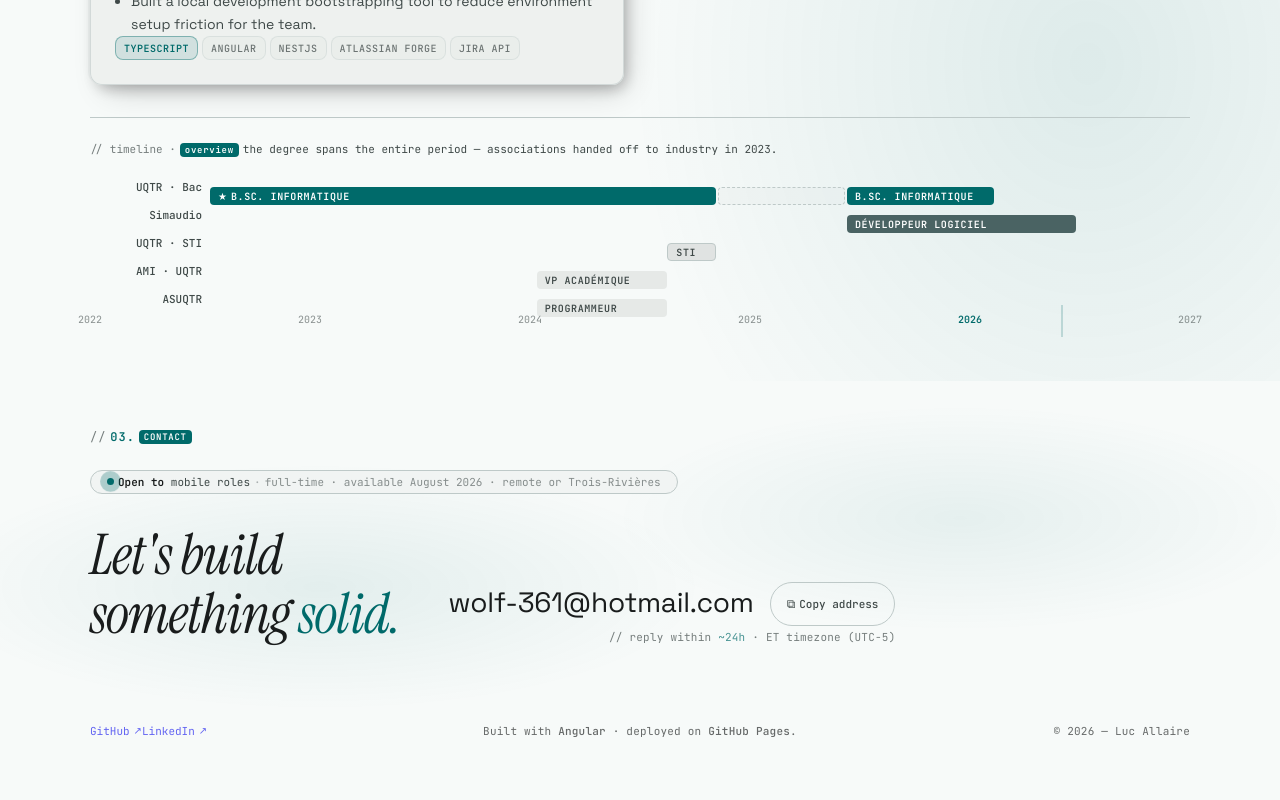
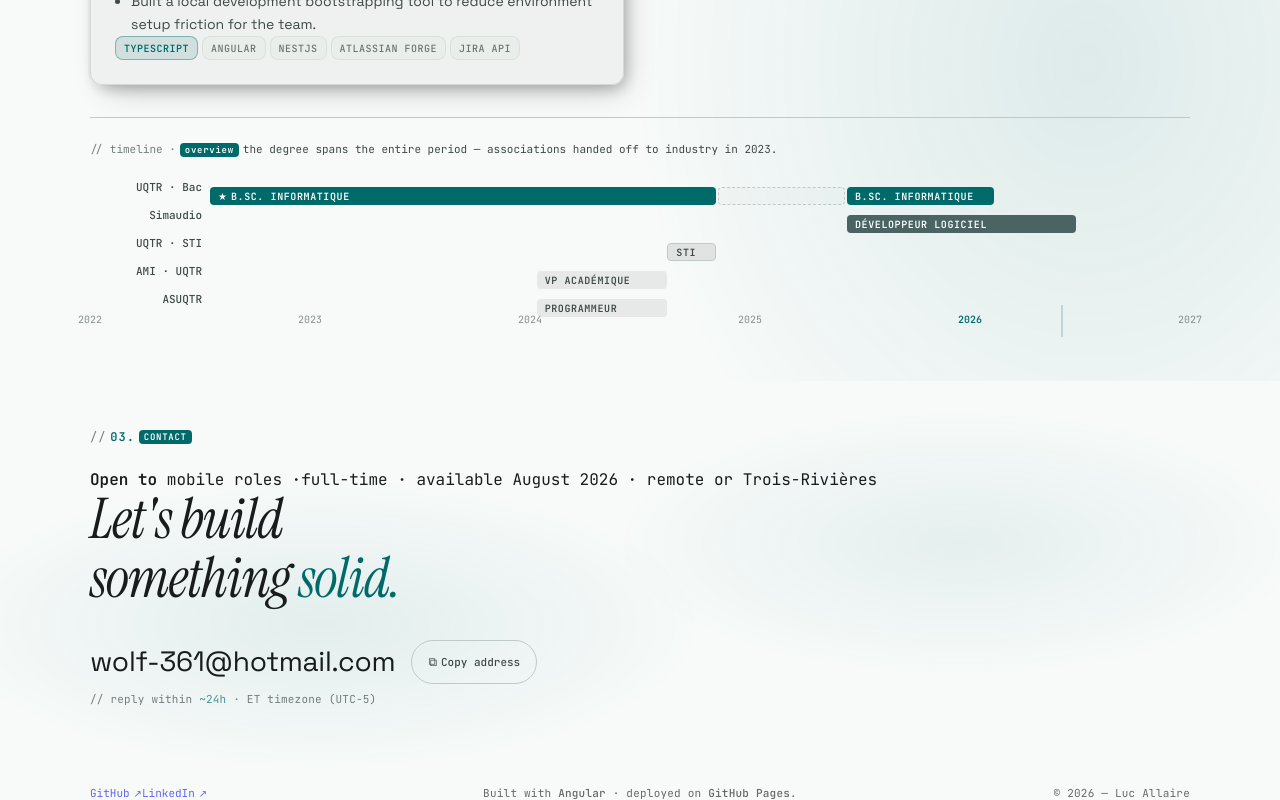
Before and after one commit to wolf-361/portfolio, an Angular app: page /#contact in a window 1280 px wide. Shown: the part 3320-4120 px from the top of the page. Before the commit the page ends 4058 px from the top, so only its background shows below. Built offline with nearby package versions, Linux system fonts and the light colour scheme.

Commit message:
fix(contact): collapse two-column layout to single left-aligned column

```diff
--- a/src/app/features/home/pages/home-page/home-page.scss
+++ b/src/app/features/home/pages/home-page/home-page.scss
@@ -396,71 +396,11 @@
   font-weight: 600;
 }
 
-.contact-status {
-  display: inline-flex;
-  align-items: center;
-  gap: sp.$xs;
-  padding: sp.$xs sp.$md;
-  border-radius: 999px;
-  border: 1px solid sys.$outline-variant;
-  background: sys.$surface-container-low;
-  font-size: 0.6875rem;
-  color: sys.$on-surface-variant;
-  margin-bottom: sp.$xl;
-}
-
-.status-led {
-  width: 7px;
-  height: 7px;
-  border-radius: 50%;
-  background: sys.$primary;
-  flex-shrink: 0;
-  position: relative;
-
-  &::after {
-    content: '';
-    position: absolute;
-    inset: -3px;
-    border-radius: 50%;
-    background: sys.$primary;
-    animation: dot-ping 2s cubic-bezier(0, 0, 0.2, 1) infinite;
-  }
-}
-
-@keyframes dot-ping {
-  0% {
-    transform: scale(1);
-    opacity: 0.5;
-  }
-  100% {
-    transform: scale(2.4);
-    opacity: 0;
-  }
-}
-
-.status-text strong {
-  color: sys.$on-surface;
-}
-
-.status-sep {
-  opacity: 0.4;
-}
-
-.status-modes {
-  opacity: 0.6;
-}
-
 .contact-split {
   display: flex;
   flex-direction: column;
   gap: sp.$xl;
   margin-bottom: sp.$xl;
-
-  @media (min-width: 720px) {
-    flex-direction: row;
-    align-items: flex-end;
-    gap: sp.$xl-2;
-  }
 }
 
 .contact-cta {
@@ -477,8 +417,8 @@
 .contact-email-block {
   display: flex;
   flex-direction: column;
-  align-items: flex-end;
-  gap: sp.$xs;
+  align-items: flex-start;
+  gap: sp.$sm;
 
   @media (max-width: 720px) {
     align-items: center;
@@ -495,22 +435,6 @@
   }
 
   .contact-hint {
-    text-align: center;
-  }
-}
-
-@media (max-width: 599px) {
-  .contact-status {
-    flex-wrap: wrap;
-    justify-content: center;
-  }
-
-  .status-sep {
-    display: none;
-  }
-
-  .status-modes {
-    flex-basis: 100%;
     text-align: center;
   }
 }
```
